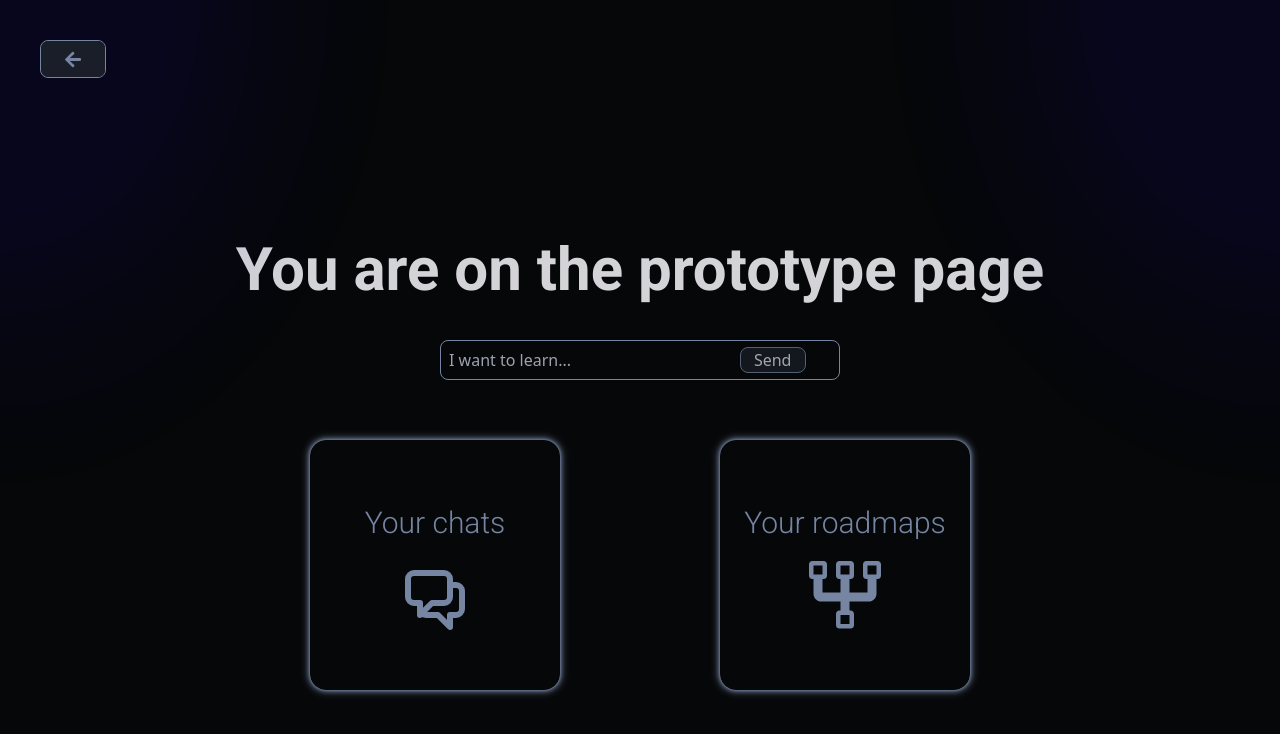
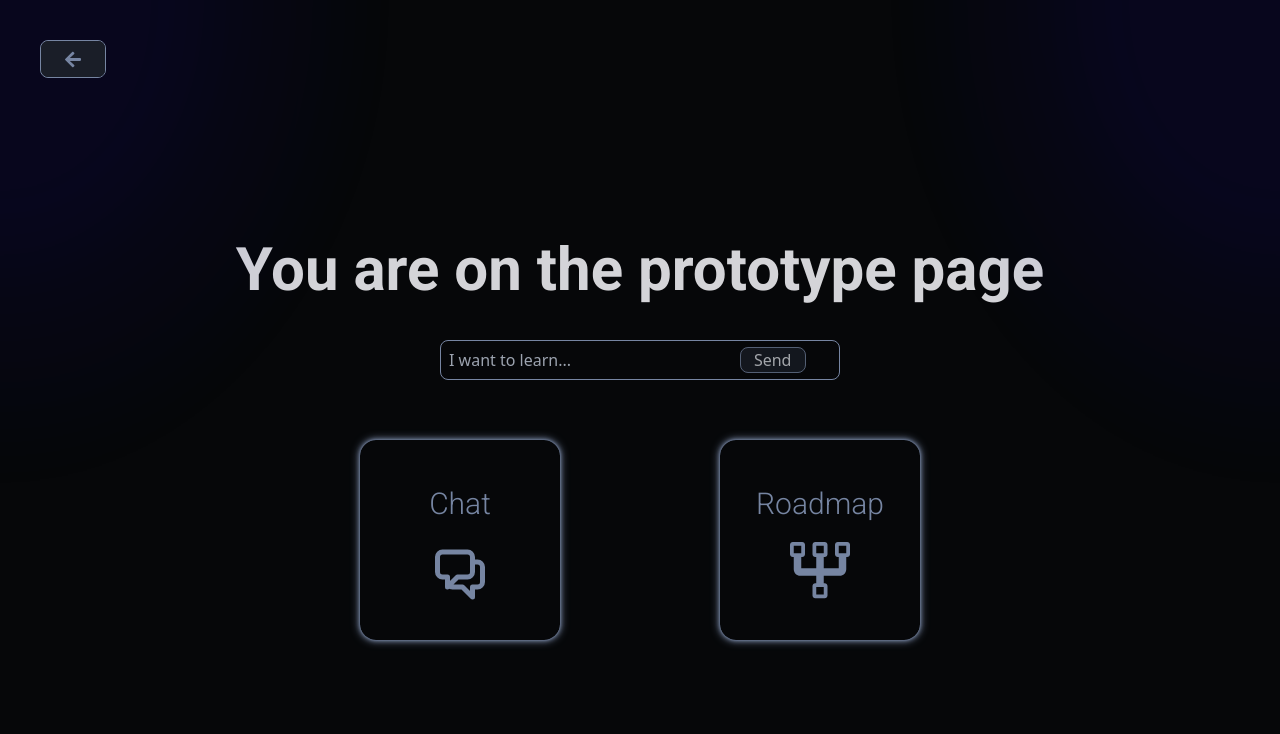
Before and after one commit to Lavryniukk/omniscent-frontend, a Next.js app: page /prototype in a window 1280 px wide. Shown: the top 734 px of the page. Built offline with nearby package versions, Linux system fonts and the light colour scheme.

Commit message:
Small changes in prototype page

```diff
--- a/app/components/prototypeComponents/PrototypeBoxes.tsx
+++ b/app/components/prototypeComponents/PrototypeBoxes.tsx
@@ -7,21 +7,21 @@ let Boxes = () => {
     <div className=" flex justify-center space-x-20 md:space-x-40 py-5 mt-10 select-none">
       <Link
         href={"/prototype/chat"}
-        className="w-1/4  max-w-[250px] max-h-[250px] pt-box-shadow flex flex-col items-center justify-center space-y-5 transition-all duration-300 aspect-square rounded-2xl "
+        className="w-1/4  max-w-[200px] max-h-[200px] pt-box-shadow flex flex-col items-center justify-center space-y-5 transition-all duration-300 aspect-square rounded-2xl "
       >
-        <p className="text-md sm:text-xl md:text-2xl  lg:text-3xl text-accent font-roboto font-light text-center mt-2 ">
-          Your chats
+        <p className="text-lg sm:text-xl md:text-2xl  lg:text-3xl text-accent font-roboto font-light text-center mt-2 ">
+          Chat
         </p>
-        <HiOutlineChatAlt2 className="text-accent text-5xl md:text-6xl lg:text-7xl  mx-auto" />
+        <HiOutlineChatAlt2 className="text-accent text-4xl md:text-5xl lg:text-6xl mx-auto" />
       </Link>
       <Link
         href={"/prototype/roadmap"}
-        className="w-1/4  max-w-[250px] max-h-[250px] pt-box-shadow flex flex-col items-center justify-center space-y-5 transition-all duration-300 aspect-square rounded-2xl "
+        className=" w-1/4  max-w-[200px] max-h-[200px] pt-box-shadow flex flex-col items-center justify-center space-y-5 transition-all duration-300 aspect-square rounded-2xl "
       >
-        <p className="text-md sm:text-xl md:text-2xl  lg:text-3xl text-accent font-roboto font-light text-center mt-2 ">
-          Your roadmaps
+        <p className="text-lg sm:text-xl md:text-2xl  lg:text-3xl text-accent font-roboto font-light text-center mt-2 ">
+          Roadmap
         </p>
-        <ImTree className="text-accent text-5xl md:text-6xl lg:text-7xl  rotate-180 mx-auto" />
+        <ImTree className="text-accent text-4xl md:text-5xl lg:text-6xl rotate-180 mx-auto" />
       </Link>
     </div>
   );
```
